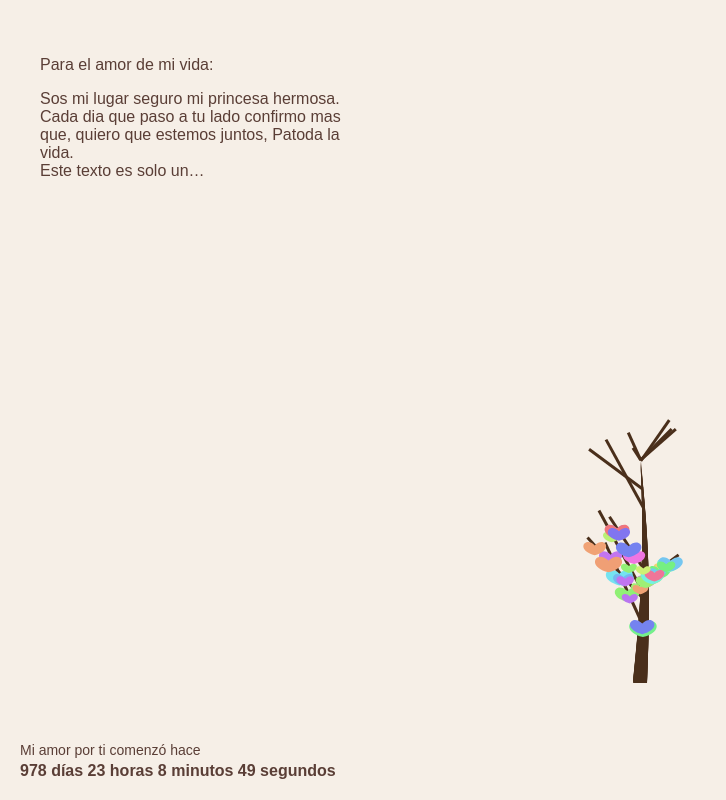
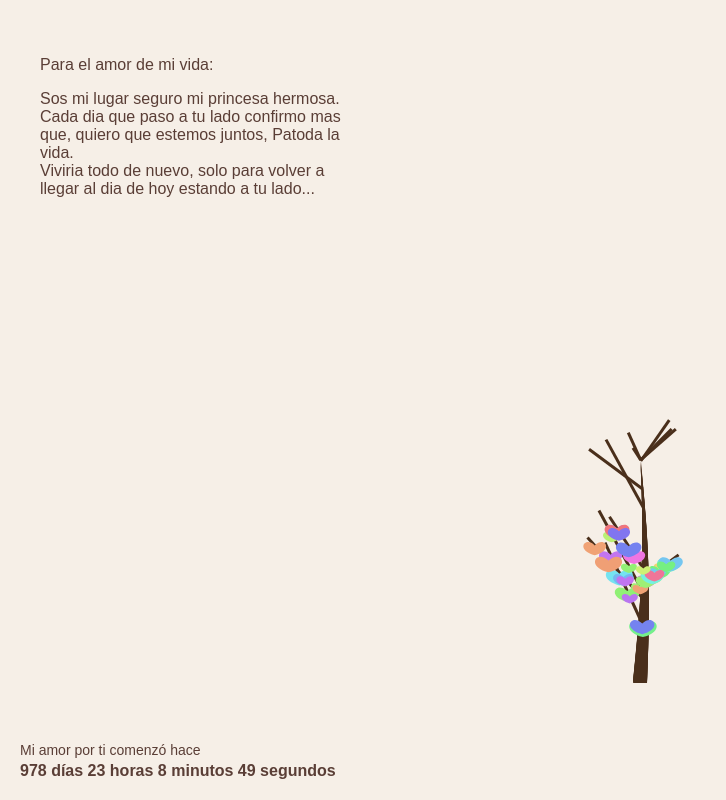
Before and after one commit to LammarZ/Para-mi-bb, a plain HTML site: page index.html in a window 1280 px wide. Shown: the whole page, without its empty margins (0-726 px from the left). Drawn offline with Linux system fonts and the light colour scheme.

Commit message:
Update index.html

```diff
--- a/index.html
+++ b/index.html
@@ -14,7 +14,7 @@
   <p>
     Sos mi lugar seguro mi princesa hermosa.<br>
     Cada dia que paso a tu lado confirmo mas que, quiero que estemos juntos, Patoda la vida.<br>
-    Este texto es solo un…
+    Viviria todo de nuevo, solo para volver a llegar al dia de hoy estando a tu lado...
   </p>
 </div>
 
```
